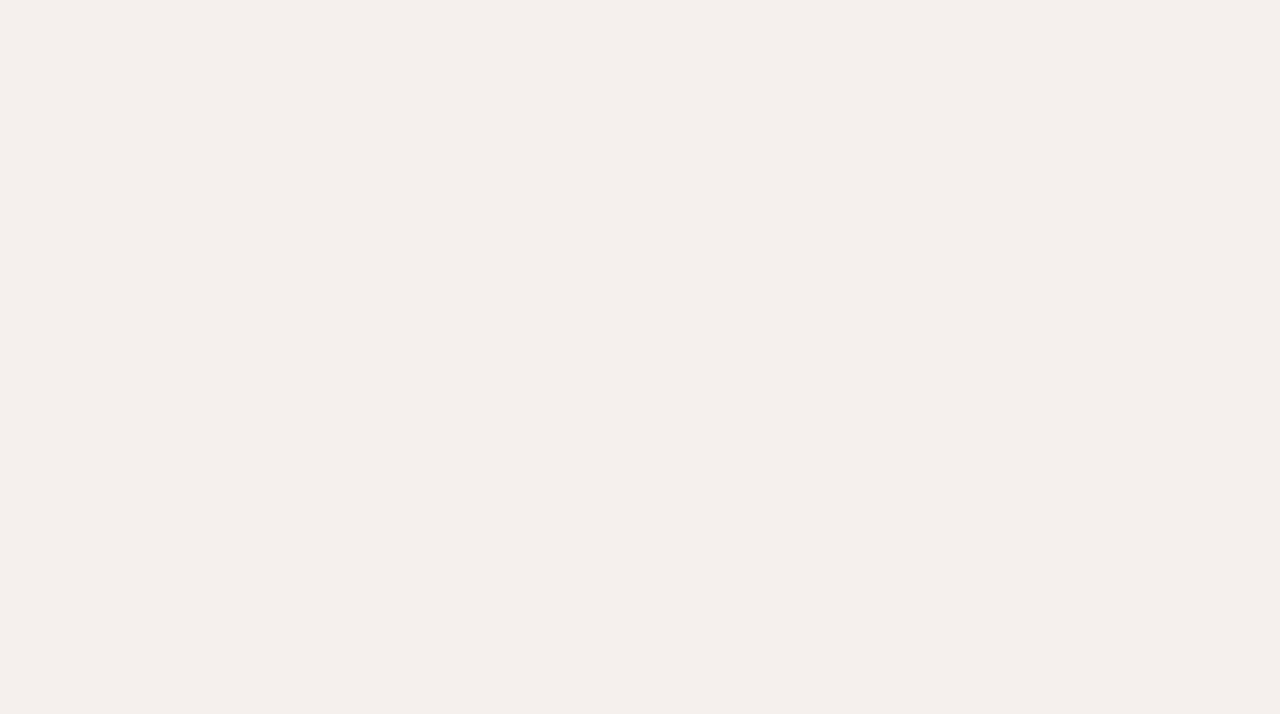
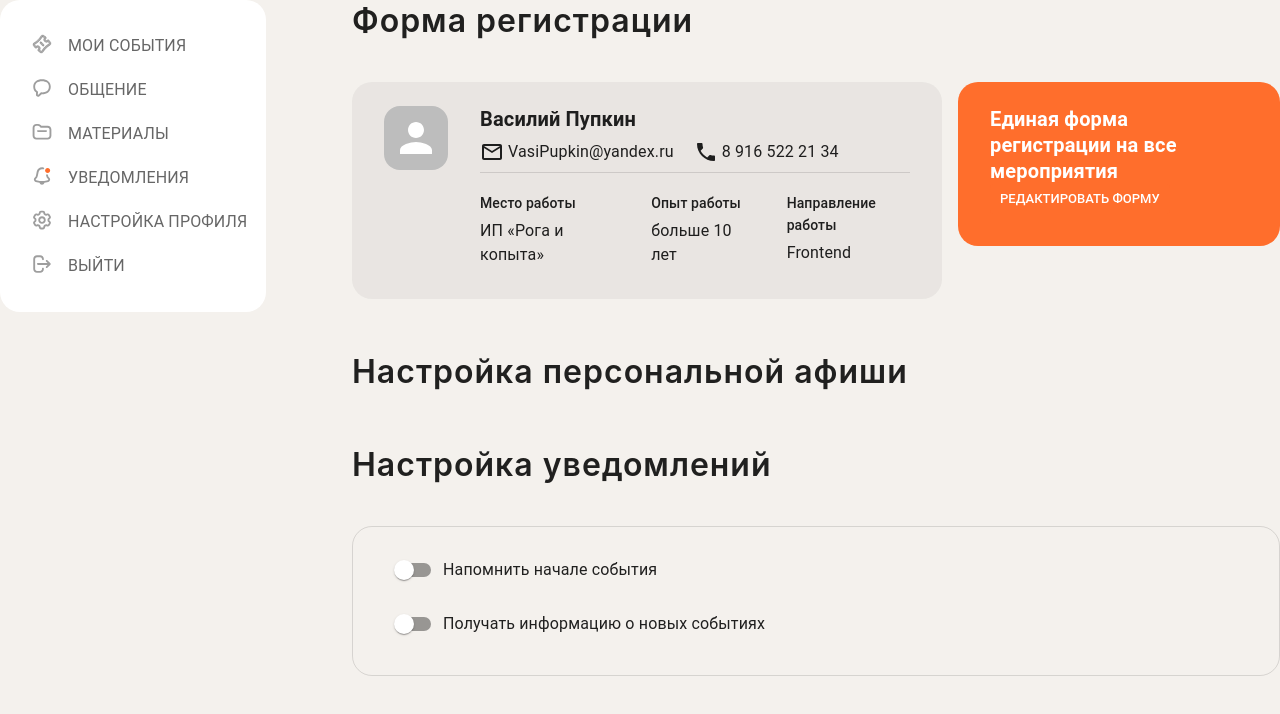
Before and after one commit to yandex-funtech-it-events/frontend, a React (Vite) app: page /profile/settings in a window 1280 px wide. Before the commit this address had no page. Shown: the top 714 px of the page. Built offline with nearby package versions, Linux system fonts and the light colour scheme.

Commit message:
feat: settings page

```diff
--- a/src/App.tsx
+++ b/src/App.tsx
@@ -3,6 +3,7 @@ import HomePage from './pages/home';
 import AuthPage from './pages/auth';
 import ProfilePage from './pages/profile';
 import ProfileLayout from './components/profile-layout.tsx';
+import SettingPage from './pages/settings';
 
 function App() {
   return (
@@ -11,6 +12,7 @@ function App() {
       <Route path="/auth" element={<AuthPage />} />
       <Route path="/profile" element={<ProfileLayout />}>
         <Route index element={<ProfilePage />} />
+        <Route path="settings" element={<SettingPage />} />
       </Route>
     </Routes>
   );
--- a/src/libs/constants.ts
+++ b/src/libs/constants.ts
@@ -67,7 +67,7 @@ export const menuLinkMock = [
   },
   {
     label: 'настройка профиля',
-    href: '/settings',
+    href: 'settings',
     icon: SettingsIcon,
   },
   {
--- /dev/null
+++ b/src/pages/settings/components/profile-info.tsx
@@ -0,0 +1,122 @@
+import { Avatar, Box, Button, Divider, Stack, Typography } from '@mui/material';
+import { EmailOutlined, Phone } from '@mui/icons-material';
+import * as React from 'react';
+import { useState } from 'react';
+import InfoForm from '../../../features/auth/components/info-form';
+
+const ProfileInfo = () => {
+  const [editForm, setEditForm] = useState(false);
+
+  return (
+    <Stack spacing={10}>
+      <Typography variant="h3">Форма регистрации</Typography>
+
+      <Box display="flex" gap={4}>
+        {editForm ? (
+          <InfoForm />
+        ) : (
+          <Stack
+            spacing={10}
+            pt={6}
+            px={8}
+            pb={8}
+            borderRadius={5}
+            sx={{
+              background: 'rgba(20, 18, 22, 0.05)',
+            }}
+          >
+            <Box display="flex" gap={8}>
+              <Avatar
+                sx={{
+                  borderRadius: '16px',
+                  width: '64px',
+                  height: '64px',
+                }}
+              />
+
+              <Stack spacing={5}>
+                <Stack spacing={2}>
+                  <Typography variant="h6">Василий Пупкин</Typography>
+
+                  <Box display="flex" gap={5}>
+                    <Box display="flex" gap={1}>
+                      <EmailOutlined />
+                      <Typography variant="body1">VasiPupkin@yandex.ru</Typography>
+                    </Box>
+                    <Box display="flex" gap={1}>
+                      <Phone />
+                      <Typography variant="body1">8 916 522 21 34</Typography>
+                    </Box>
+                  </Box>
+
+                  <Divider />
+                </Stack>
+
+                <Box display="flex" gap={10}>
+                  <Stack spacing={1}>
+                    <Typography variant="subtitle2">Место работы</Typography>
+                    <Typography variant="body1" color="text.primary">
+                      ИП «Рога и копыта»
+                    </Typography>
+                  </Stack>
+
+                  <Stack spacing={1}>
+                    <Typography variant="subtitle2">Опыт работы </Typography>
+                    <Typography variant="body1" color="text.primary">
+                      больше 10 лет
+                    </Typography>
+                  </Stack>
+
+                  <Stack spacing={1}>
+                    <Typography variant="subtitle2">Направление работы</Typography>
+                    <Typography variant="body1" color="text.primary">
+                      Frontend
+                    </Typography>
+                  </Stack>
+                </Box>
+              </Stack>
+            </Box>
+          </Stack>
+        )}
+
+        <Box
+          display="flex"
+          flexDirection="column"
+          justifyContent="space-between"
+          maxWidth={322}
+          width={1}
+          pt={6}
+          px={8}
+          pb={8}
+          borderRadius={5}
+          sx={{
+            height: 'fit-content',
+            background: '#FF6E2C',
+          }}
+        >
+          <Typography variant="h6" color="white">
+            {editForm
+              ? 'Вы заполняете данные один раз и регистрируйтесь один клик на мероприятие!'
+              : 'Единая форма регистрации на все мероприятия'}
+          </Typography>
+
+          {!editForm && (
+            <Button
+              onClick={() => setEditForm(!editForm)}
+              variant="contained"
+              size="small"
+              sx={{
+                width: 'fit-content',
+                background: '#FF6E2C',
+              }}
+            >
+              редактировать форму
+            </Button>
+          )}
+        </Box>
+      </Box>
+    </Stack>
+  );
+};
+
+export default ProfileInfo;
--- /dev/null
+++ b/src/pages/settings/index.tsx
@@ -0,0 +1,36 @@
+import { FormControlLabel, Stack, Switch, Typography } from '@mui/material';
+import * as React from 'react';
+
+import ProfileInfo from './components/profile-info.tsx';
+
+const SettingPage = () => {
+  return (
+    <Stack spacing={13}>
+      <ProfileInfo />
+
+      <Stack spacing={10}>
+        <Typography variant="h3">Настройка персональной афиши</Typography>
+      </Stack>
+
+      <Stack spacing={10}>
+        <Typography variant="h3">Настройка уведомлений</Typography>
+
+        <Stack
+          spacing={4}
+          pt={6}
+          px={8}
+          pb={8}
+          borderRadius={5}
+          sx={{
+            border: '1px solid rgba(0, 0, 0, 0.12)',
+          }}
+        >
+          <FormControlLabel control={<Switch />} label="Напомнить начале события" />
+          <FormControlLabel control={<Switch />} label="Получать информацию о новых событиях " />
+        </Stack>
+      </Stack>
+    </Stack>
+  );
+};
+
+export default SettingPage;
```
